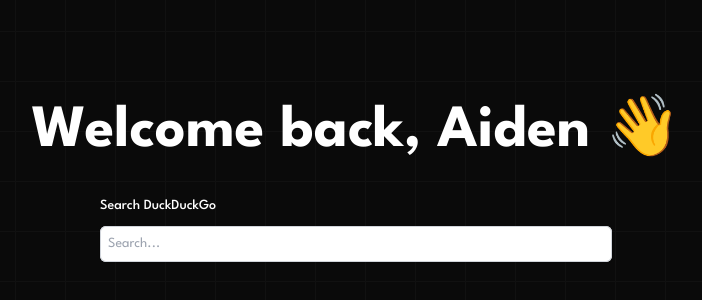
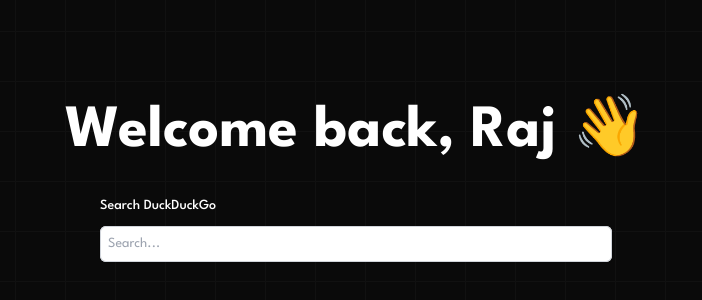
Before and after one commit to bibhanshuraj19/Raj.gg, a Next.js app: page /home in a window 1280 px wide. Shown: the part 218-518 px from the top of the page, without its empty margins (284-986 px from the left). Built offline with nearby package versions, Linux system fonts and the light colour scheme.

Commit message:
home.tsx

```diff
--- a/src/pages/home.tsx
+++ b/src/pages/home.tsx
@@ -33,7 +33,7 @@
                 />
                 <div className='max-w-5xl w-full mx-auto'>
                     <h1 className={`${pageLoad ? 'animate-fade-in-top' : 'opacity-0'} font-bold sm:text-6xl text-4xl text-center`}>
-                        Welcome back, Aiden 👋
+                        Welcome back, Raj 👋
                     </h1>
                     <div className={`${pageLoad ? 'animate-fade-in-bottom' : 'opacity-0'} w-1/2 mx-auto pt-8`}>
                         <label htmlFor="search" className="block text-sm font-medium leading-6">
```
